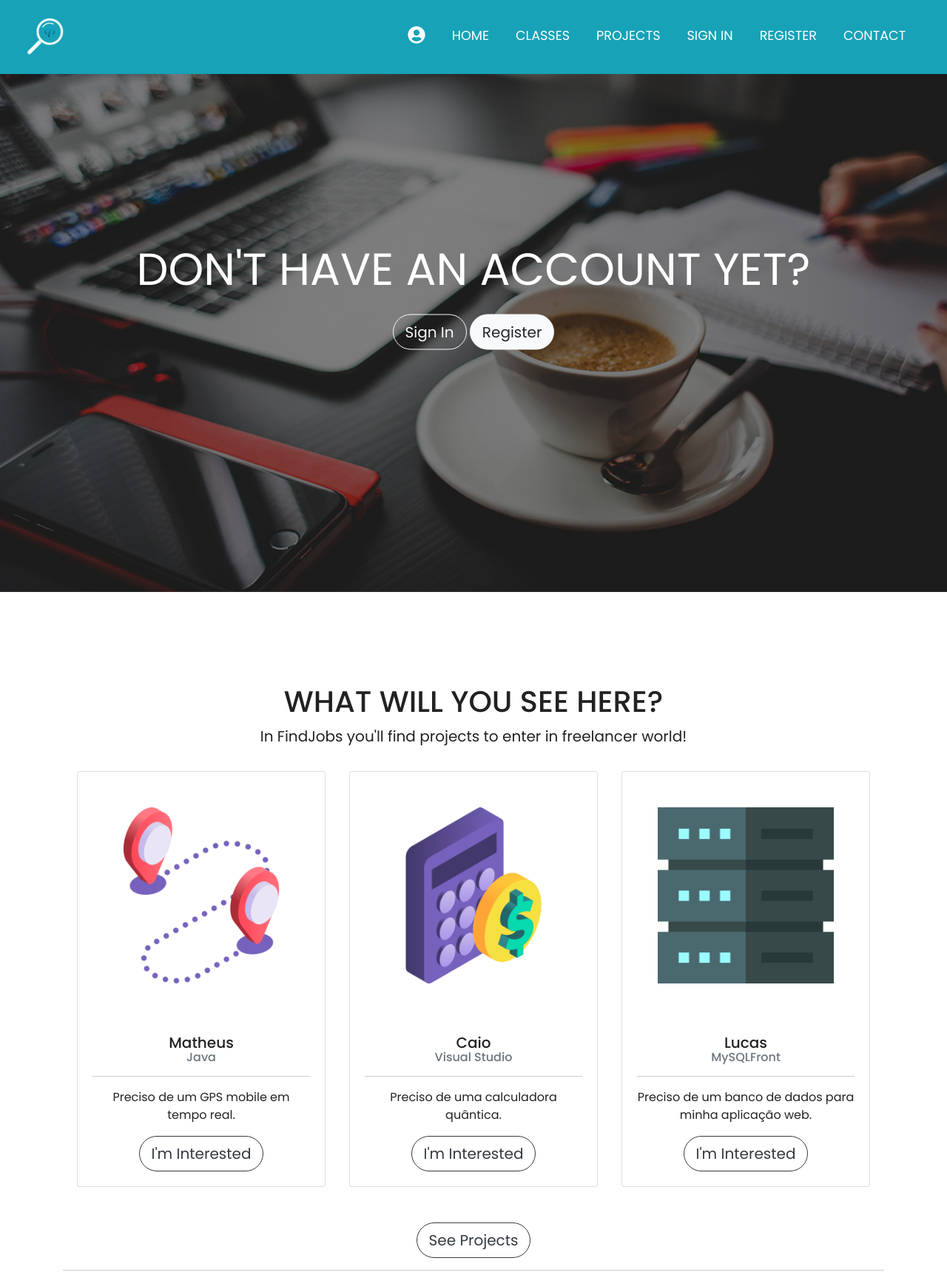
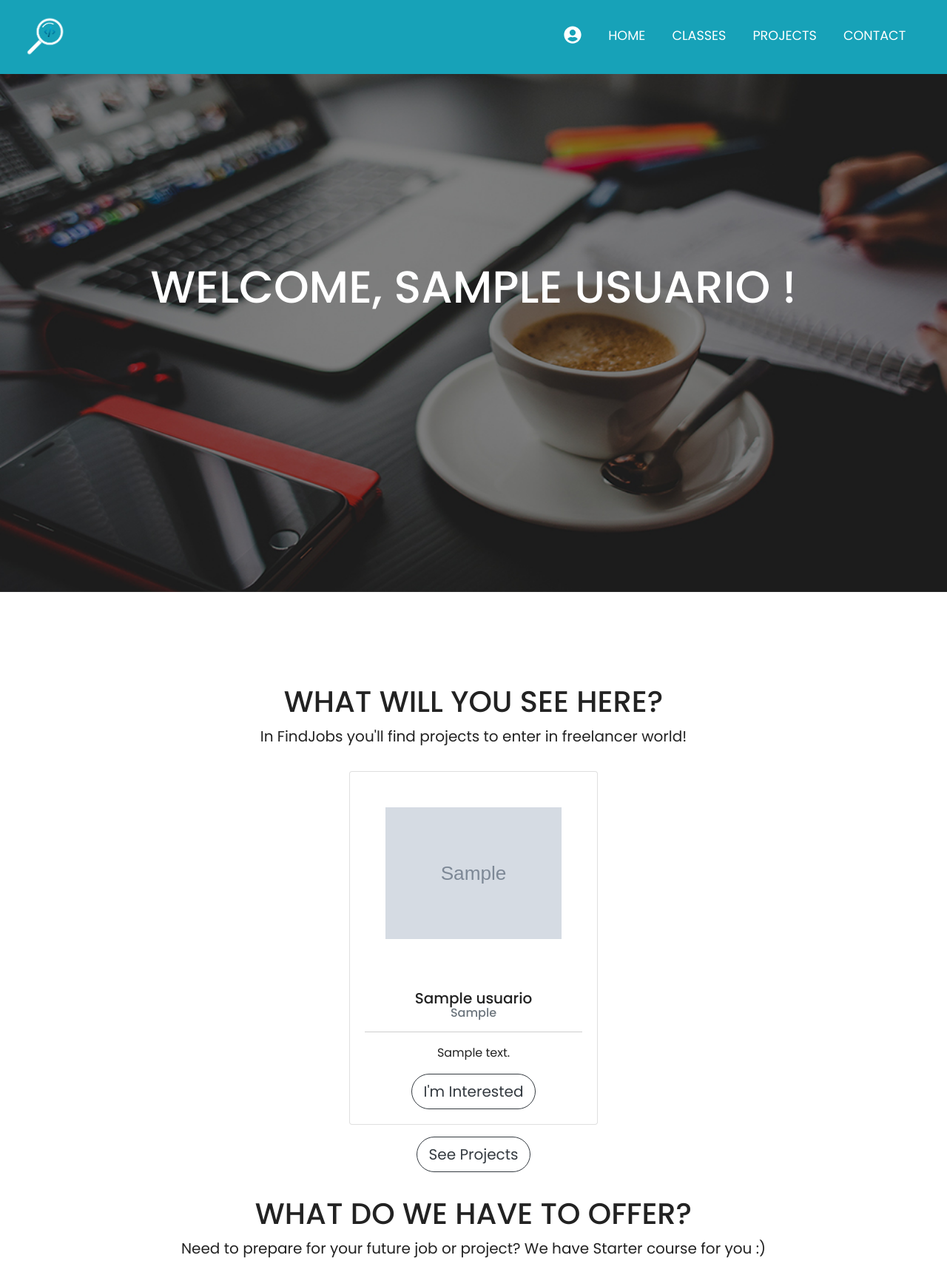
Before and after one commit to caioantoniodev/findjobs, a PHP site: page / in a window 1280 px wide. Shown: the top 1723 px of the page at 74% size. Run offline with PHP 8.4, Linux system fonts and the light colour scheme; the visitor is signed in with stand-in values (Sample User, id 1); tables that the repository leaves empty hold one stand-in row (values such as "Sample post"); grey boxes marked "Sample" are stand-in pictures; some libraries are stand-ins or nearby versions.

Commit message:
Update index.php

```diff
--- a/index.php
+++ b/index.php
@@ -1,3 +1,8 @@
+<?php
+session_start();
+include('conexao.php');
+?>
+
 <!DOCTYPE html>
 <html lang="pt-br">
 
@@ -26,6 +31,9 @@
         </button>
         <div class="collapse navbar-collapse" id="navbarResponsive">
           <ul class="navbar-nav ml-auto text-center">
+
+            <!-- Verifica se tem um usuario na sessao -->
+            <?php if (isset($_SESSION['logado'])) { ?>
               <li class="nav-item dropdown">
                 <a class="nav-link text-white" id="navbarDropdown" role="button" data-toggle="dropdown" aria-haspopup="true" aria-expanded="false" href="#"><i class="fas fa-user-circle"></i></a>
                 <div class="dropdown-menu" aria-labelledby="navbarDropdown">
@@ -34,6 +42,7 @@
                   <a href="index.html" class="dropdown-item"><i class="fas fa-sign-out-alt"></i> Log Out</a>
                 </div>
               </li>
+
               <li class="nav-item active">
                 <a class="nav-link text-white" href="index.php">Home</a>
               </li>
@@ -43,15 +52,23 @@
               <li class="nav-item">
                 <a class="nav-link text-white" href="projects.php">Projects</a>
               </li>
+            <?php } ?>
+            <!--https://celke.com.br/artigo/como-usar-funcao-empty-e-isset-no-php#:~:text=Ela%20serve%20para%20saber%20se,uma%20vari%C3%A1vel%20n%C3%A3o%20for%20vazia.&text=Exemplo%20de%20isset%20e%20empty%20usado%20para%20validar%20um%20formul%C3%A1rio.-->
+            <!-- Verifica se NÃO tem um usuario na sessao -->
+            <?php if (!isset($_SESSION['logado'])) { ?>
               <li class="nav-item">
                 <a class="nav-link text-white" href="login.php">Sign In</a>
               </li>
               <li class="nav-item">
                 <a class="nav-link text-white" href="register.php">Register</a>
               </li>
+            <?php } ?>
+            <!-- Verifica se tem um usuario na sessao -->
+            <?php if (isset($_SESSION['logado'])) { ?>
               <li class="nav-item">
                 <a class="nav-link text-white" href="contact.php">Contact</a>
               </li>
+            <?php } ?>
           </ul>
         </div>
       </div>
@@ -71,9 +88,20 @@
   </div>
 
   <div class="caption text-center">
+    <!-- Verifica se tem um usuario na sessao -->
+    <?php if(isset($_SESSION['logado'])) {
+        // pegando dados do usuário no BD
+        $cpf = $_SESSION['cpf'];
+        $consulta = "SELECT * FROM usuarios WHERE cpf = '$cpf'";
+        $resultado = mysqli_query($conexao, $consulta);
+        $dados = mysqli_fetch_array($resultado);
+    ?>
+    <h1>Welcome, <?php echo  $dados['nome'];?> !</h1>
+    <?php } else {?>
       <h1 class="display-2">Don't have an account yet?</h1>
       <a href="login.php"><button type="button" class="btn btn-outline-light btn-lg">Sign In</button></a>
       <a href="register.php"><button type="button" class="btn btn-light btn-lg">Register</button></a>
+    <?php } ?>
   </div>
 
   <!-- End Landing Page -->
@@ -86,40 +114,40 @@
       </div>
       <div class="container-fluid padding" align="center">
         <div class="row justify-content-center">
+        <?php
+            // Lista os 3 ultimos criados
+            $consulta = "SELECT * FROM usuarios, projetos WHERE usuarios.cpf = projetos.cliente_cpf ORDER BY projetos.idprojetos DESC LIMIT 3";
+
+            $resultado = mysqli_query($conexao, $consulta);
+
+            while($dados = mysqli_fetch_assoc($resultado)) {
+        ?>
+
               <div class="card m-3" style="width: 21rem;height: auto;">
-            <img src="img/gps2.png" class="card-img-top p-5" alt="">
+                  <img src="<?=$dados['imgurl']?>" class="card-img-top p-5" alt="">
                   <div class="card-body h-100">
-              <h5 class="card-title mb-1">Matheus</h5>
-              <h6 class="card-subtitle text-muted mb-3">Java</h6>
+                    <h5 class="card-title mb-1"><?=$dados['nome']?></h5>
+                    <h6 class="card-subtitle text-muted mb-3"><?=$dados['linguagem']?></h6>
                     <hr>
-              <p class="card-text">Preciso de um GPS mobile em tempo real.</p>
+                    <p class="card-text"><?=$dados['descricao']?></p>
+                    <?php if(isset($_SESSION['logado'])) { ?>
                       <a data-toggle="modal" data-target="#modalProject"><button type="button" class="btn btn-outline-dark btn-lg">I'm Interested</button></a>
+                    <?php } ?>
                   </div>
               </div>
-          <div class="card m-3" style="width: 21rem;height: auto;">
-            <img src="img/calc2.png" class="card-img-top p-5" alt="">
-            <div class="card-body h-100">
-              <h5 class="card-title mb-1">Caio</h5>
-              <h6 class="card-subtitle text-muted mb-3">Visual Studio</h6>
-              <hr>
-              <p class="card-text">Preciso de uma calculadora quântica.</p>
-              <a data-toggle="modal" data-target="#modalProject"><button type="button" class="btn btn-outline-dark btn-lg">I'm Interested</button></a>
-            </div>
-          </div>
-          <div class="card m-3" style="width: 21rem;height: auto;">
-            <img src="img/database.png" class="card-img-top p-5" alt="">
-            <div class="card-body h-100">
-              <h5 class="card-title mb-1">Lucas</h5>
-              <h6 class="card-subtitle text-muted mb-2">MySQLFront</h6>
-              <hr>
-              <p class="card-text">Preciso de um banco de dados para minha aplicação web.</p>
-              <a data-toggle="modal" data-target="#modalProject"><button type="button" class="btn btn-outline-dark btn-lg">I'm Interested</button></a>
-            </div>
-          </div>
-        </div>
+
+        <?php } ?>
       </div>
       <div class="col-12">
-        <a href="projects.php"><button type="button" class="btn btn-outline-dark btn-lg">See Projects</button></a>
+        <a
+          <?php if(isset($_SESSION['logado'])) { ?>
+              href="projects.php"
+          <?php } else { ?>
+              href="login.php"
+          <?php } ?>
+        >
+          <button type="button" class="btn btn-outline-dark btn-lg">See Projects</button>
+        </a>
       </div>
       <div class="modal fade" id="modalProject" tabindex="-1" role="dialog" aria-labelledby="myModalLabel">
         <div class="modal-dialog" role="document">
@@ -192,7 +220,15 @@
         <iframe class="embed-responsive-item" src="https://www.youtube.com/embed/f--RjIOcZ_s" frameborder="0" allow="accelerometer; autoplay; encrypted-media; gyroscope; picture-in-picture" allowfullscreen></iframe>
       </div>
       <div class="col-12">
-        <a href="classes.php"><button type="button" class="btn btn-outline-dark btn-lg">Access All Content</button></a>
+        <a
+          <?php if(isset($_SESSION['logado'])) { ?>
+              href="classes.php"
+          <?php } else { ?>
+              href="login.php"
+          <?php } ?>
+        >
+          <button type="button" class="btn btn-outline-dark btn-lg">Access All Content</button>
+        </a>
       </div>
     </div>
     <hr>
@@ -205,37 +241,31 @@
       </div>
       <div class="container-fluid padding" align="center">
         <div class="row justify-content-center">
+          <?php
+              $consulta = "SELECT * FROM usuarios, reclamacoes WHERE usuarios.cpf = reclamacoes.usuario_cpf ORDER BY reclamacoes.idreclamacoes DESC LIMIT 3";
+
+              $resultado = mysqli_query($conexao, $consulta);
+
+              while($dados = mysqli_fetch_assoc($resultado)) {
+          ?>
+
             <div class="card m-3" style="width: 21rem;height: auto;">
-            <img src="img/op1.jpg" class="card-img-top" alt="">
+                <img src="<?=$dados['avatarurl']?>" class="card-img-top" alt="">
                 <div class="card-body h-100">
-              <h5 class="card-title mb-1">Gustavo Cichetti</h5>
-              <h6 class="card-subtitle text-muted mb-3">Front-End Developer</h6>
+                  <h5 class="card-title mb-1"><?=$dados['nome']?></h5>
+                  <h6 class="card-subtitle text-muted mb-3"><?=$dados['profissao']?></h6>
                   <hr>
-              <p class="card-text">Plataforma boa e intuitiva.</p>
+                  <p class="card-text"><?=$dados['opniao']?></p>
                 </div>
               </div>
-          <div class="card m-3" style="width: 21rem;height: auto;">
-            <img src="img/op2.jpg" class="card-img-top" alt="">
-            <div class="card-body h-100">
-              <h5 class="card-title mb-1">Jhon Costa</h5>
-              <h6 class="card-subtitle text-muted mb-3">Back-End Developer</h6>
-              <hr>
-              <p class="card-text">Me ajudou na busca por projetos.</p>
-            </div>
-          </div>
-          <div class="card m-3" style="width: 21rem;height: auto;">
-            <img src="img/op3.jpg" class="card-img-top" alt="">
-            <div class="card-body h-100">
-              <h5 class="card-title mb-1">Loren Pereira</h5>
-              <h6 class="card-subtitle text-muted mb-2">Writer and Tester</h6>
-              <hr>
-              <p class="card-text">Muito boa para quem está começando e não tem reconhecimento o suficiente.</p>
-            </div>
-          </div>
+
+          <?php } ?>
         </div>
       </div>
       <div class="col-12">
+        <?php if(isset($_SESSION['logado'])) { ?>
           <a data-toggle="modal" data-target="#modalRate"><button type="button" class="btn btn-outline-dark btn-lg">Leave Your Review</button></a>
+        <?php } ?>
       </div>
       <div class="modal fade" id="modalRate" tabindex="-1" role="dialog" aria-labelledby="myModalLabel">
         <div class="modal-dialog" role="document">
@@ -245,12 +275,22 @@
               <button type="button" class="close" data-dismiss="modal" aria-label="Close"><span aria-hidden="true">&times;</span></button>
             </div>
             <div class="modal-body">
-              <form action="">
+              <?php
+                  $cpf = $_SESSION['cpf'];
+                // Lista os ultimos criados
+                $consulta = "SELECT usuarios.nome, usuarios.profissao FROM usuarios  WHERE usuarios.cpf = $cpf;";
+
+                $resultado = mysqli_query($conexao, $consulta);
+
+                $info_pessoais = mysqli_fetch_assoc($resultado);
+              ?>
+
+              <form action="processa_avaliacao.php" method="POST">
                 <div class="form-group">
-                  <input class="form-control" type="text" id="name" placeholder="Your Name" onkeypress="return ApenasLetras(event,this);" required="required">
+                  <input class="form-control" type="text" id="name" placeholder="Your Name" value="<?=$info_pessoais['nome']?>" onkeypress="return ApenasLetras(event,this);" required="required">
                 </div>
                 <div class="form-group">
-                  <input class="form-control" type="text" id="prof" placeholder="Profession" onkeypress="return ApenasLetras(event,this);" required="required">
+                  <input class="form-control" type="text" id="prof" placeholder="Profession" value="<?=$info_pessoais['profissao']?>" onkeypress="return ApenasLetras(event,this);" required="required">
                 </div>
                 <div class="form-group">
                   <textarea id="desc" rows="5" placeholder="Leave Your Opinion" required="required" style="width: 100%;"></textarea>
```
Lines whose indentation alone changed are shown as unchanged.
